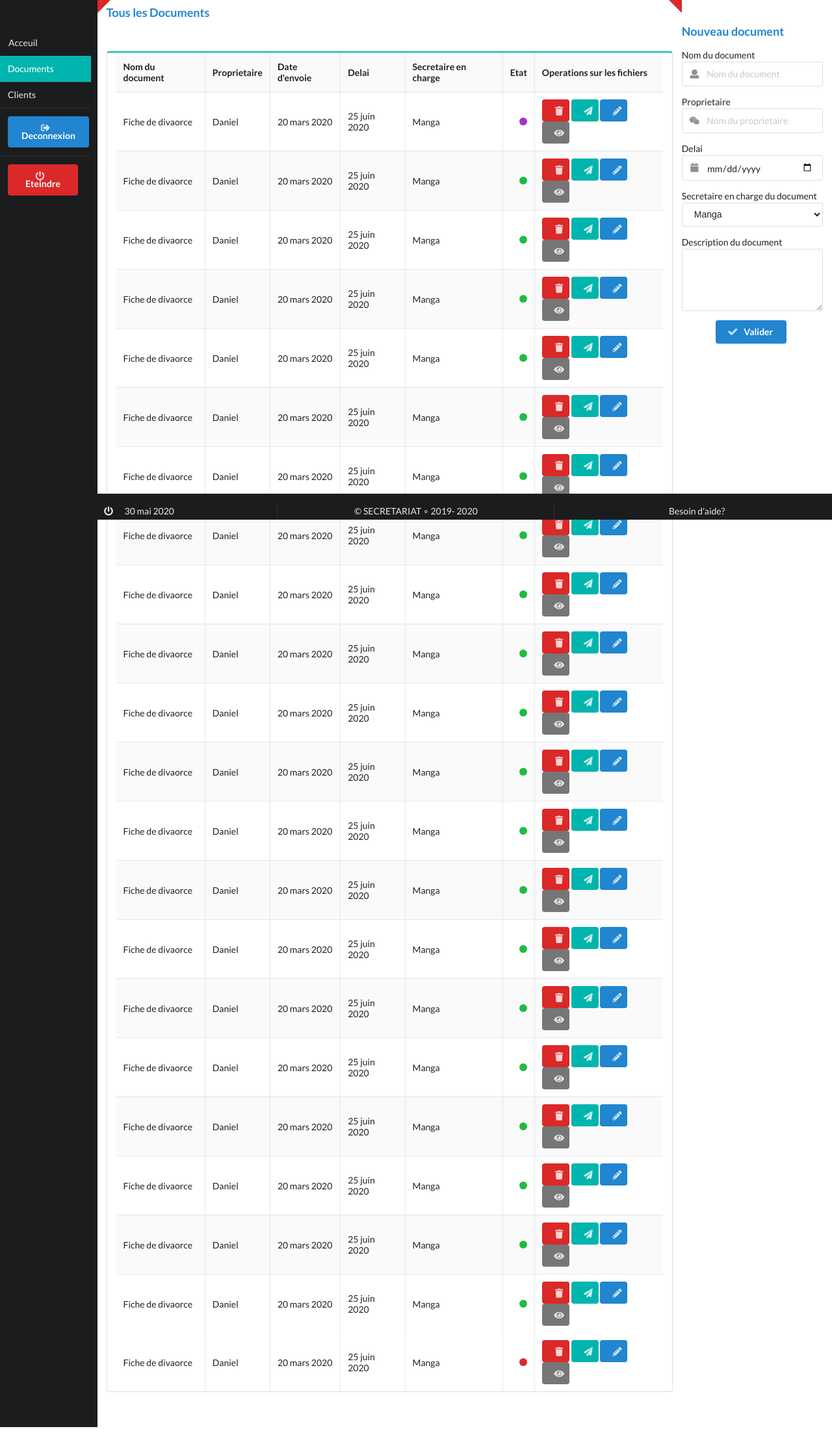
After one commit to HeroNational/secretary-app, a PHP site: page /pages/interface/documents.php in a window 1280 px wide. The commit adds this page. Shown: the whole page at 65% size. Run offline with PHP 8.4, Linux system fonts and the light colour scheme; the visitor is signed in with stand-in values (Sample User, id 1).

Commit message:
Interface complete avec modifications probables

```diff
--- a/includes/footer.php
+++ b/includes/footer.php
@@ -1,4 +1,5 @@
-<span class="ui three item black menu bottom fixed segment inverted" style="height:30px">
+<br><br>
+<span class="ui three item black menu bottom fixed segment inverted" style="height:30px;">
     <span class="item">
         <a href="../traitements/deconnexion.php" class="header"><i class="ui icon power" title="Deconnexion"></i>&nbsp;&nbsp;</a>&nbsp;&nbsp;
         <span class="date" style="margin-left:2px;">
--- a/includes/header.php
+++ b/includes/header.php
@@ -19,5 +19,9 @@
 <link rel="stylesheet" type="text/css" href="../../css/dist/components/message.css">
 <link rel="stylesheet" type="text/css" href="../../css/dist/components/icon.css">
 <link rel="shortcut icon" href="../../images/workspace1_122059.png" type="image/x-icon">
+<link rel="stylesheet" type="text/css" href="../../css/dist/components/dropdown.css">
+<link rel="stylesheet" type="text/css" href="../../css/dist/components/card.css">
+<link rel="stylesheet" type="text/css" href="../../css/dist/components/label.css">
+<link rel="stylesheet" type="text/css" href="../../css/dist/components/table.css">
 <script scr="../../css/dist/jquery3.4.1.js"></script>
 <script src="../../js/horloge.js"></script>
--- a/includes/menu.php
+++ b/includes/menu.php
@@ -1,9 +1,9 @@
 
-        <div class="ui menu two wide column inverted vertical dark" style="padding:60px 10px;" id="mainmenu">
-            <div class="ui container">
-                <a class="active item teal">Acceuil</a>
-                <a class="item teal">Documents</a>
-                <a class="item teal">Clients</a>
+        <div class="ui menu two wide column inverted vertical dark top fixed" style=";z-index:10203;padding:60px 10px;" id="mainmenu">
+            <div class="ui container" style="position:sticky; top:0px;">
+                <a href="index.php" class="<?php echo  $index=="index"?"active":''; ?> item teal">Acceuil</a>
+                <a href="documents.php" class="item teal <?php echo $index=="documents"?"active":''; ?>"> Documents</a>
+                <a href="clients.php" class="<?php echo $index=="clients"?"active":''; ?> item teal">Clients</a>
                 <div class="item teal">
                     <a href="../traitements/deconnexion.php" class="ui primary button"><i
                             class="ui log out icon"></i>Deconnexion</a>
--- /dev/null
+++ b/pages/interface/documents.php
@@ -0,0 +1,187 @@
+<?php
+    session_start();
+    $index="documents";
+    include("../../includes/header.php");
+    if(isset($_SESSION['status'])){
+        if($_SESSION['status']=false){
+            header("LOCATION: ../../");
+        }
+    }else{
+        header("LOCATION: ../../");
+    }
+
+?>
+<title>Gestion des documents</title>
+
+<body onload="clickl()">
+
+    <div class="ui grid stackable">
+        <?php
+            include("../../includes/menu.php");
+        ?>
+        <div class="ui eleven wide column grid"  style="margin-left:0px;">
+            <div class="ui blue header">Tous les Documents</div>
+            <table class="ui teal celled striped table">
+                <label for=""><a class="ui right corner red label"><i class="heart icon"></i></a></label>
+                <label for=""><a class="ui left corner red label"><i class="heart icon"></i></a></label>
+                <thead>
+                    <tr>
+                        <th>Nom du document</th>
+                        <th>Proprietaire</th>
+                        <th>Date d'envoie</th>
+                        <th>Delai</th>
+                        <th>Secretaire en charge</th>
+                        <th>Etat</th>
+                        <th>Operations sur les fichiers</th>
+                    </tr>
+                </thead>
+                <tbody>
+                    <tr>
+                        <td>Fiche de divaorce</td>
+                        <td>Daniel</td>
+                        <td>20 mars 2020</td>
+                        <td>25 juin 2020</td>
+                        <td>Manga</td>
+                        <td>
+                            <span class="ui empty purple circular label" title="En cours" style="float:right;"></span>
+                        </td>
+                        <td>
+                            <button title="Supprimer"class="ui red button"   style="margin:0px;width:24px;">
+                                <i class="ui trash icon"></i>
+                            </button>
+                            <button title="Envoyer au proprietaire" class="ui teal button"  style="margin:0px;width:24px;">
+                                <i class="ui send icon"></i>
+                            </button>
+                            <button title="Modifier les informations" class="ui blue button"  style="margin:0px;width:24px;">
+                                <i class="ui pencil icon"></i>
+                            </button>
+                            <button title="Afficher plus d'informations" class="ui grey button"  style="margin:0px;width:24px;">
+                                <i class="ui eye icon"></i>
+                            </button>
+                        </td>
+                    </tr>
+                    <?php for($i=0;$i<20;$i++){ ?>
+                    <tr>
+                        <td>Fiche de divaorce</td>
+                        <td>Daniel</td>
+                        <td>20 mars 2020</td>
+                        <td>25 juin 2020</td>
+                        <td>Manga</td>
+                        <td>
+                             <span class="ui empty green circular label" title="Termine" style="float:right;"></span>
+                        </td>
+                        <td>
+                            <button title="Supprimer"class="ui red button"   style="margin:0px;width:24px;">
+                                <i class="ui trash icon"></i>
+                            </button>
+                            <button title="Envoyer au proprietaire" class="ui teal button"   style="margin:0px;width:24px;">
+                                <i class="ui send icon"></i>
+                            </button>
+                            <button title="Modifier les informations" class="ui blue button"  style="margin:0px;width:24px;">
+                                <i class="ui pencil icon"></i>
+                            </button>
+                            <button title="Afficher plus d'informations" class="ui grey button"  style="margin:0px;width:24px;">
+                                <i class="ui eye icon"></i>
+                            </button>
+                        </td>
+                    </tr>
+                    <?php } ?>
+                </tbody>
+                <tfoot>
+                    <tr>
+                        <td>Fiche de divaorce</td>
+                        <td>Daniel</td>
+                        <td>20 mars 2020</td>
+                        <td>25 juin 2020</td>
+                        <td>Manga</td>
+                        <td>
+                            <span class="ui empty red circular label" title="Initial" style="float:right;"></span>
+                        </td>
+                        <td>
+                            <button title="Supprimer"class="ui red button"   style="margin:0px;width:24px;">
+                                <i class="ui trash icon"></i>
+                            </button>
+                            <button title="Envoyer au proprietaire" class="ui teal button" style="margin:0px;width:24px;">
+                                <i class="ui send icon"></i>
+                            </button>
+                            <button title="Modifier les informations" class="ui blue button"  style="margin:0px;width:24px;">
+                                <i class="ui pencil icon"></i>
+                            </button>
+                            <button title="Afficher plus d'informations" class="ui grey button"  style="margin:0px;width:24px;">
+                                <i class="ui eye icon"></i>
+                            </button>
+                        </td>
+                    </tr>
+                </tfoot>
+            </table>
+            <br><br>
+        </div>
+        <div class="ui three wide column">
+            <br><br>
+            <div  style="position:sticky; top:8px" class="ui container">
+
+                <div class="ui blue header">Nouveau document</div>
+                <form action="#" class="ui form" method="post">
+
+                    <div class="ui field">
+                        <div class="ui">Nom du document</div>
+                        <div class="ui left icon input">
+                            <i class="ui icon user"></i>
+                            <input type="text" placeholder="Nom du document" name="nom" id="">
+                        </div>
+                    </div>
+
+                    <div class="ui field">
+                        <div class="ui">Proprietaire</div>
+                        <div class="ui left icon input">
+                            <i class="ui icon weixin"></i>
+                            <input type="text" placeholder="Nom du proprietaire" name="phone" id="">
+                        </div>
+                    </div>
+
+                    <div class="ui field">
+                        <div class="ui">Delai</div>
+                        <div class="ui left icon input">
+                            <i class="ui icon calendar"></i>
+                            <input type="date" placeholder="Delai d'envoi du document" name="phone" id="">
+                        </div>
+                    </div>
+
+                    <div class="ui field">
+                        <div class="ui top labeled">
+                            <div class="ui">Secretaire en charge du document</div>
+                            <select name="" id="">
+                                <option value="#">Manga</option>
+                                <option value="#">Mbarga</option>
+                                <option value="#">Olinga</option>
+                            </select>
+                        </div>
+                    </div>
+
+                    <div class="ui field">
+                        <div class="ui top labeled">
+                            <div class="ui">Description du document</div>
+                            <textarea name="description" id="" cols="30" rows="4"></textarea>
+                        </div>
+                    </div>
+
+
+                    <div class="ui field">
+                        <center>
+                            <button class="ui blue button center aligned" style="witdh:100%">
+                                <i class="ui check icon"></i>
+                                Valider
+                            </button>
+                        </center>
+                    </div>
+
+                </form>
+            </div>
+        </div>
+    </div>
+    <?php
+        include("../../includes/footer.php");
+    ?>
+    </div>
+
+</body>
```
Also changed, not shown: pages/interface/clients.php (added, +119 -0 lines), pages/interface/index.php (+7 -2 lines), pages/interface/documentajouter.php (deleted).
